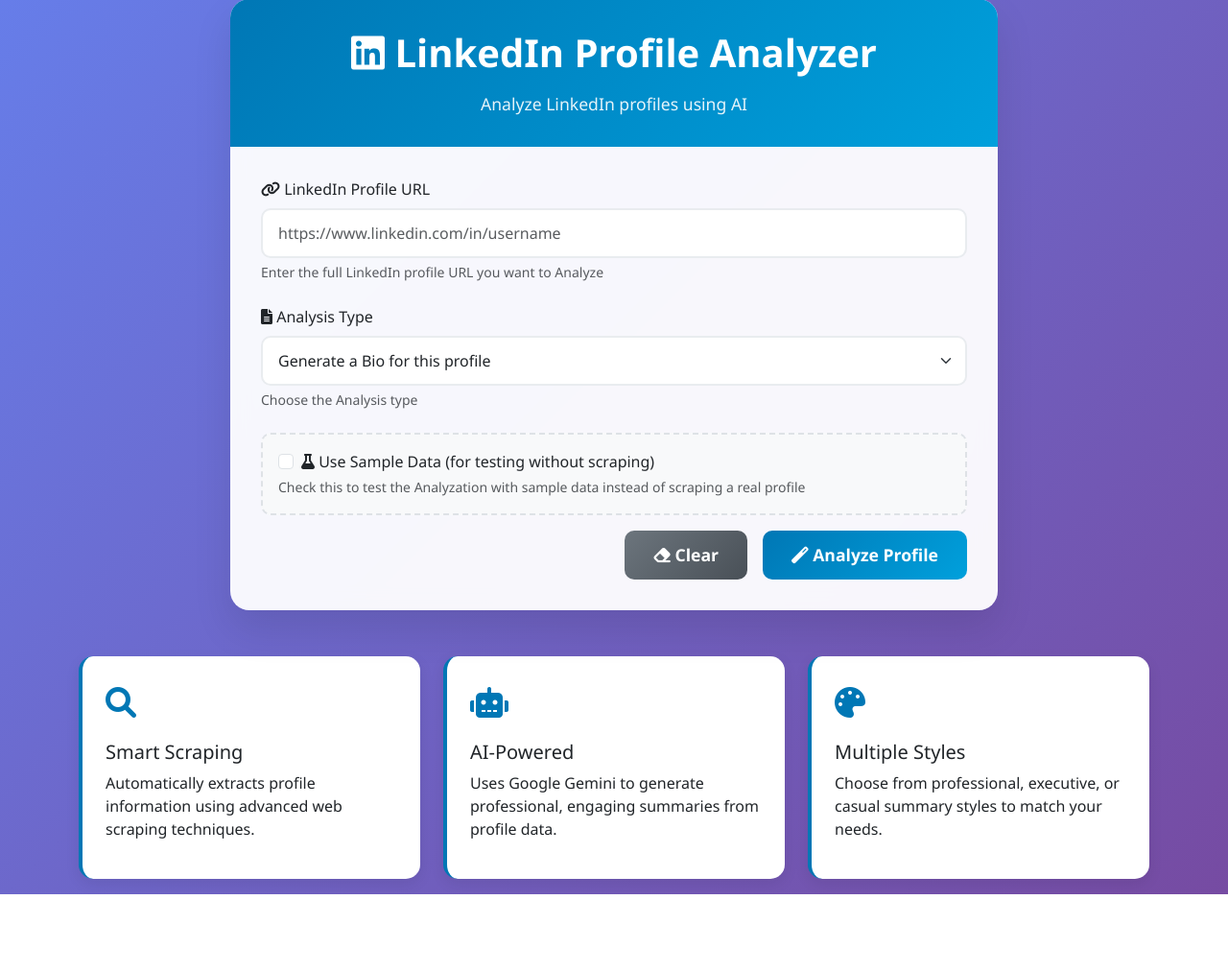
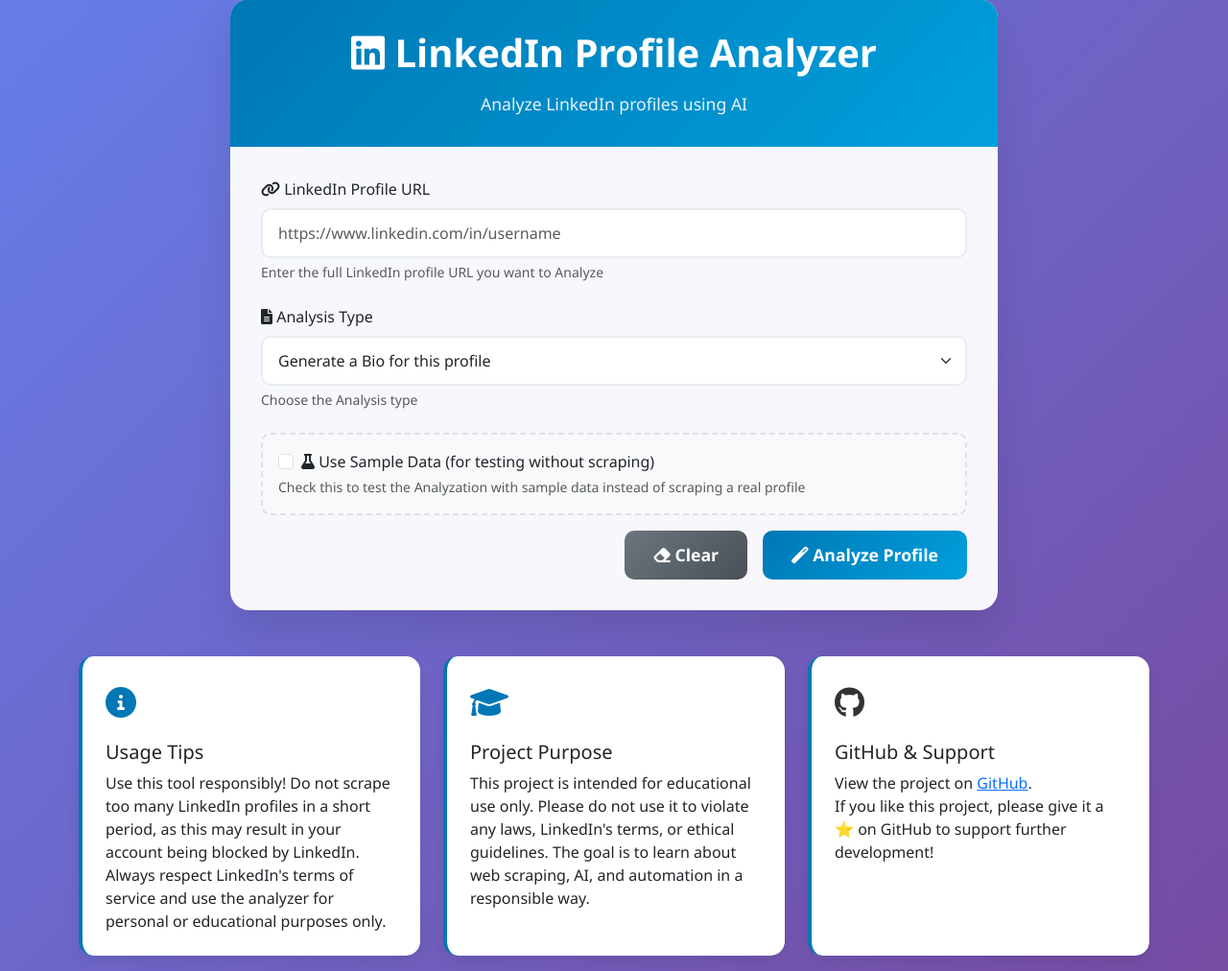
Before and after one commit to v-vekpawar/linkedin-analyzer, a Flask app: page / in a window 1280 px wide. Shown: the part 33-1045 px from the top of the page at 96% size. Before the commit the page ends 965 px from the top, so only its background shows below. Run offline with Flask 3, Linux system fonts and the light colour scheme.

Commit message:
modified footer of page

```diff
--- a/templates/index.html
+++ b/templates/index.html
@@ -226,32 +226,41 @@
             </div>
         </div>
 
-        <div class="row mt-4">
-            <div class="col-md-4">
-                <div class="feature-card">
+        <div class="row mt-4 d-flex align-items-stretch">
+            <div class="col-md-4 d-flex">
+                <div class="feature-card flex-fill d-flex flex-column">
                     <div class="feature-icon">
-                        <i class="fas fa-search"></i>
+                        <i class="fas fa-info-circle"></i>
                     </div>
-                    <h5>Smart Scraping</h5>
-                    <p>Automatically extracts profile information using advanced web scraping techniques.</p>
+                    <h5>Usage Tips</h5>
+                    <p class="mb-0">
+                        Use this tool responsibly! Do not scrape too many LinkedIn profiles in a short period, as this may result in your account being blocked by LinkedIn. Always respect LinkedIn's terms of service and use the analyzer for personal or educational purposes only.
+                    </p>
                 </div>
             </div>
-            <div class="col-md-4">
-                <div class="feature-card">
+            <div class="col-md-4 d-flex">
+                <div class="feature-card flex-fill d-flex flex-column">
                     <div class="feature-icon">
-                        <i class="fas fa-robot"></i>
+                        <i class="fas fa-graduation-cap"></i>
                     </div>
-                    <h5>AI-Powered</h5>
-                    <p>Uses Google Gemini to generate professional, engaging summaries from profile data.</p>
+                    <h5>Project Purpose</h5>
+                    <p class="mb-0">
+                        This project is intended for educational use only. Please do not use it to violate any laws, LinkedIn's terms, or ethical guidelines. The goal is to learn about web scraping, AI, and automation in a responsible way.
+                    </p>
                 </div>
             </div>
-            <div class="col-md-4">
-                <div class="feature-card">
+            <div class="col-md-4 d-flex">
+                <div class="feature-card flex-fill d-flex flex-column">
                     <div class="feature-icon">
-                        <i class="fas fa-palette"></i>
+                        <a href="https://github.com/yourusername/linkedin-analyzer" target="_blank" style="color: #333; text-decoration: none;">
+                            <i class="fab fa-github"></i>
+                        </a>
                     </div>
-                    <h5>Multiple Styles</h5>
-                    <p>Choose from professional, executive, or casual summary styles to match your needs.</p>
+                    <h5>GitHub & Support</h5>
+                    <p class="mb-0">
+                        View the project on <a href="https://github.com/yourusername/linkedin-analyzer" target="_blank">GitHub</a>.<br>
+                        If you like this project, please give it a ⭐ on GitHub to support further development!
+                    </p>
                 </div>
             </div>
         </div>
```
